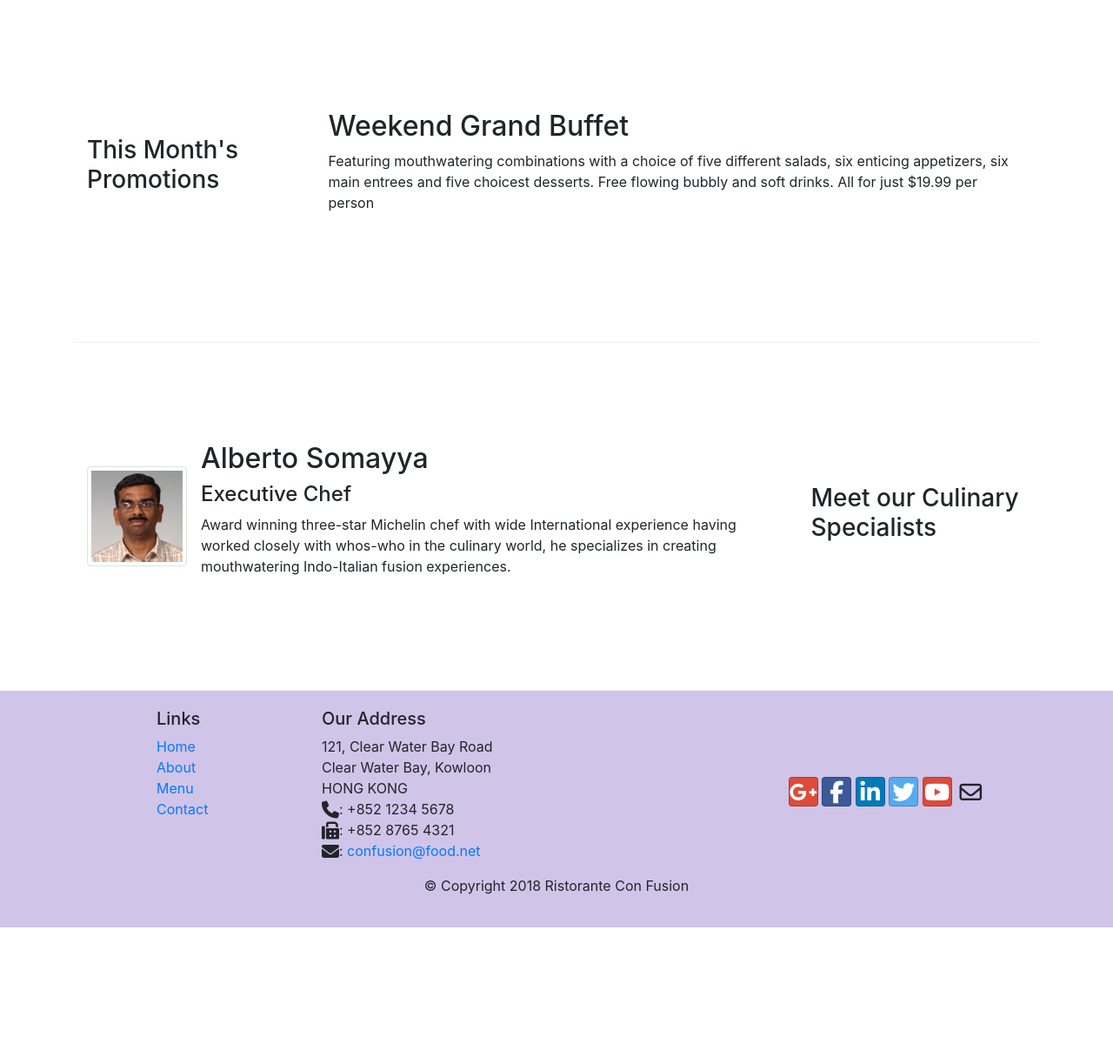
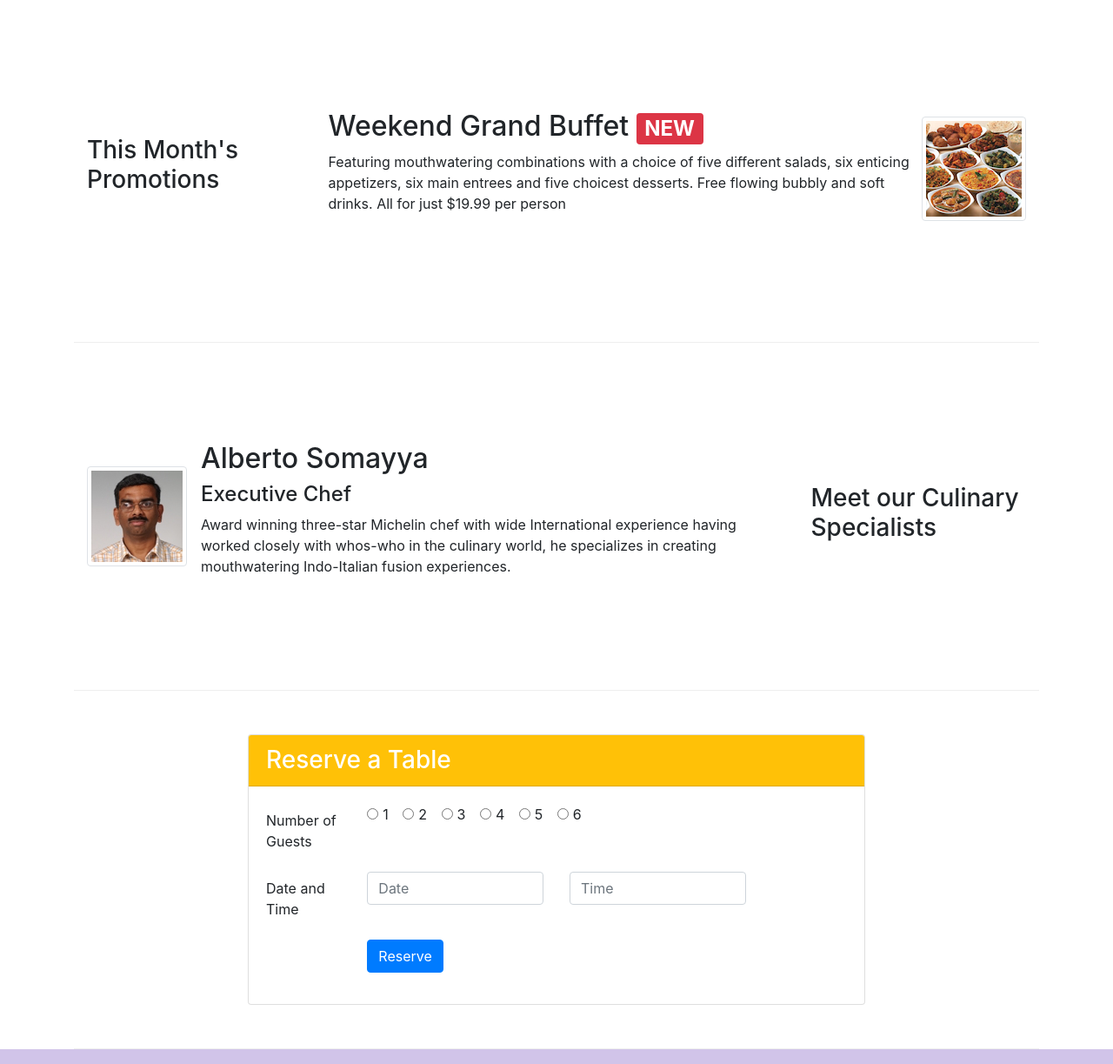
Before and after one commit to GaganpreetKhurana/Bootstrap, a plain HTML site: page index.html in a window 1280 px wide. Shown: the part 740-1963 px from the top of the page at 87% size. Before the commit the page ends 1806 px from the top, so only its background shows below. Drawn offline with nearby package versions, Linux system fonts and the light colour scheme.

Commit message:
Assignment 2

```diff
--- a/index.html
+++ b/index.html
@@ -47,7 +47,9 @@
             </div>
             <div class="col-12 col-sm align-self-center">
                 <img src="img/logo.png" class="img-fluid" alt="logo">
-
+            </div>
+            <div class="col-12 col-sm-3 align-self-center">
+                <a role="button" class="btn btn-warning btn-sm btn-block" href="#card"> Reserve Table </a>
             </div>
         </div>
     </div>
@@ -64,10 +66,11 @@
                 <div class="media-body">
                     <h2 class="mt-0">
                         Uthappizza
-                        <span class="badge badge-danger">Hot</span>
+                        <span class="badge badge-danger">HOT</span>
                         <span class="badge badge-pill badge-secondary">$4.99</span>
                     </h2>
-                    <p>A unique combination of Indian Uthappam (pancake) and Italian pizza, topped with Cerignola
+                    <p class="d-none d-sm-block">A unique combination of Indian Uthappam (pancake) and Italian pizza,
+                        topped with Cerignola
                         olives, ripe
                         vine cherry tomatoes, Vidalia onion, Guntur chillies and Buffalo Paneer.</p>
                 </div>
@@ -78,13 +81,28 @@
 
     <div class="row row-content align-items-center">
         <div class="col-12 col-sm-4 col-md-3">
-            <h3>This Month's Promotions</h3>
+            <h3>
+                This Month's Promotions
+            </h3>
         </div>
         <div class="col col-sm col-md">
-            <h2>Weekend Grand Buffet</h2>
-            <p>Featuring mouthwatering combinations with a choice of five different salads, six enticing appetizers, six
-                main entrees and five choicest desserts. Free flowing bubbly and soft drinks. All for just $19.99 per
-                person </p>
+            <div class="media">
+                <div class="media-body">
+                    <h2 class="mt=0">
+                        Weekend Grand Buffet
+                        <span class="badge badge-danger">NEW</span>
+                    </h2>
+                    <p class="d-none d-sm-block">Featuring mouthwatering combinations with a choice of five different
+                        salads, six enticing
+                        appetizers, six
+                        main entrees and five choicest desserts. Free flowing bubbly and soft drinks. All for just
+                        $19.99 per
+                        person </p>
+
+                </div>
+                <img src="img/buffet.png" class="d-flex ml-1 img-thumbnail align-self-center" alt="buffet">
+            </div>
+
         </div>
     </div>
 
@@ -98,10 +116,71 @@
                 <div class="media-body">
                     <h2>Alberto Somayya</h2>
                     <h4>Executive Chef</h4>
-                    <p>Award winning three-star Michelin chef with wide International experience having worked closely
+                    <p class="d-none d-sm-block">Award winning three-star Michelin chef with wide International
+                        experience having worked closely
                         with
                         whos-who in the culinary world, he specializes in creating mouthwatering Indo-Italian fusion
                         experiences. </p>
+                </div>
+            </div>
+        </div>
+    </div>
+    <div class="row row-content align-items-center">
+        <div class="col-12 col-sm-8 mx-sm-auto">
+            <div class="card" id="card">
+                <h3 class="card-header bg-warning text-white">Reserve a Table</h3>
+                <div class="card-body">
+                    <form>
+                        <div class="form-group row">
+                            <label class="col-md-2 col-form-label" for="numberofguests">
+                                Number of Guests
+                            </label>
+                            <div class="col-md-6" id="numberofguests">
+                                <div class="form-check form-check-inline">
+                                    <input type="radio" class="form-check-input" name="guest1" id="guest1" value="">
+                                    <label class="form-check-label" for="guest1">1 </label>
+                                </div>
+                                <div class="form-check form-check-inline">
+                                    <input type="radio" class="form-check-input" name="guest2" id="guest2" value="">
+                                    <label class="form-check-label" for="guest2">2 </label>
+                                </div>
+                                <div class="form-check form-check-inline">
+                                    <input type="radio" class="form-check-input" name="guest3" id="guest3" value="">
+                                    <label class="form-check-label" for="guest3">3 </label>
+                                </div>
+                                <div class="form-check form-check-inline">
+                                    <input type="radio" class="form-check-input" name="guest4" id="guest4" value="">
+                                    <label class="form-check-label" for="guest4">4 </label>
+                                </div>
+                                <div class="form-check form-check-inline">
+                                    <input type="radio" class="form-check-input" name="guest5" id="guest5" value="">
+                                    <label class="form-check-label" for="guest5">5 </label>
+                                </div>
+                                <div class="form-check form-check-inline">
+                                    <input type="radio" class="form-check-input" name="guest6" id="guest6" value="">
+                                    <label class="form-check-label form-check-inline" for="guest1">6 </label>
+                                </div>
+                            </div>
+                        </div>
+                        <div class="form-group row">
+                            <label for="date" class="col-12 col-md-2 col-form-label">Date and Time </label>
+                            <div class="col-12 col-md-4">
+                                <input type="text" class="form-control" id="date" name="date"
+                                       placeholder="Date">
+                            </div>
+                            <div class="col-12 col-md-4">
+                                <input type="text" class="form-control" id="time" name="time"
+                                       placeholder="Time">
+                            </div>
+                        </div>
+                        <div class="form-group row">
+                            <div class="offset-md-2 col-md-10">
+                                <button type="submit" class="btn btn-primary">
+                                    Reserve
+                                </button>
+                            </div>
+                        </div>
+                    </form>
                 </div>
             </div>
         </div>
```
Also changed, not shown: contactus.html (+1 -1 lines).
